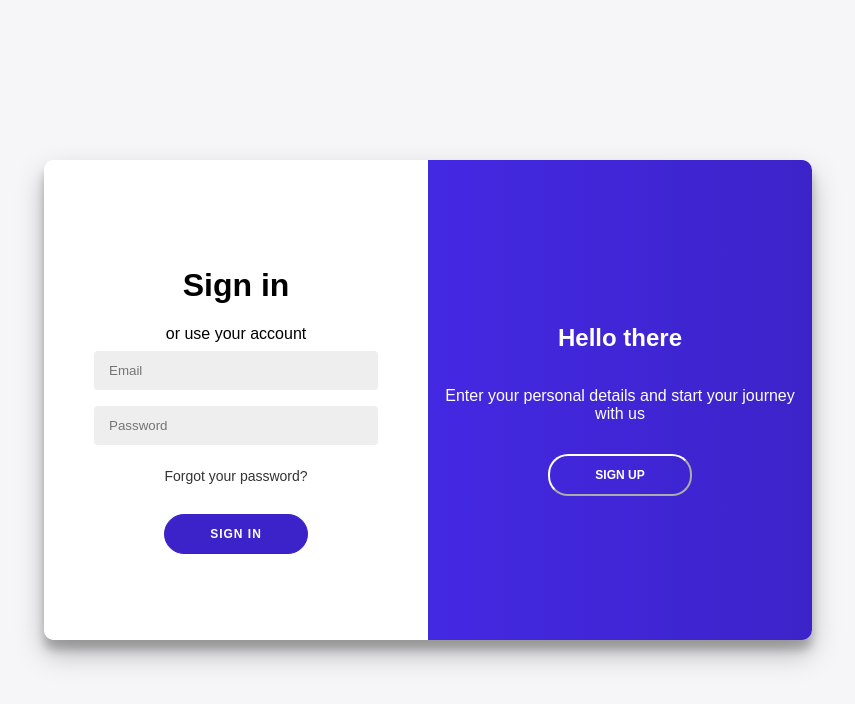
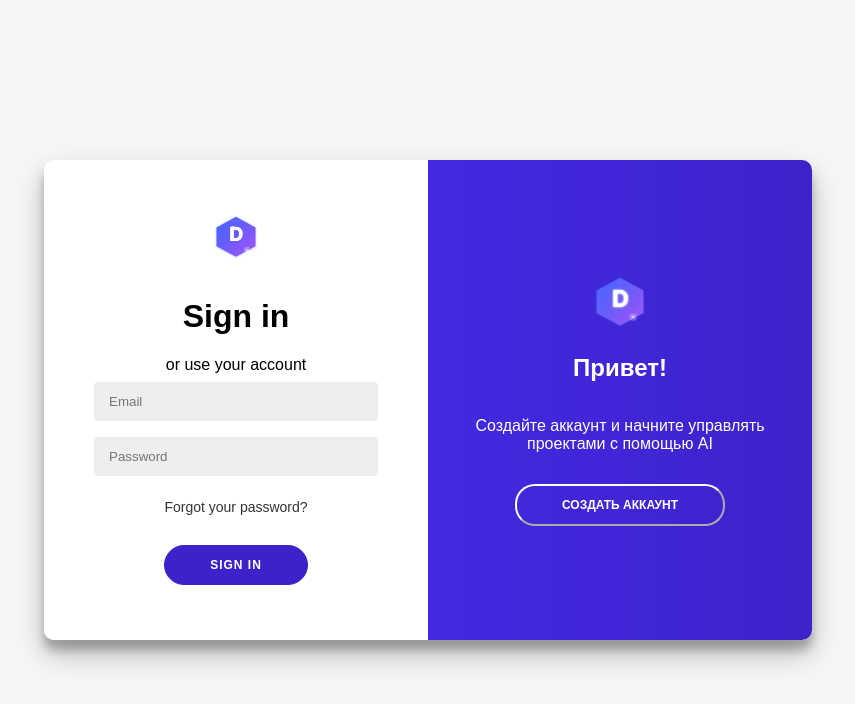
Before and after one commit to sdk038/boox-x, a React (Create React App) app in the folder frontend/: page / in a window 1280 px wide. Shown: the top 704 px of the page, without its empty margins (212-1067 px from the left). Built offline with nearby package versions, Linux system fonts and the light colour scheme; no server answers.

Commit message:
feat: create powerful Daler AI logo (SVG) with neural network design, add to login, sidebar, loading screen, update favicon and meta

```diff
--- a/frontend/src/App.js
+++ b/frontend/src/App.js
@@ -2,6 +2,7 @@ import React, { useEffect } from 'react';
 import { AuthProvider, useAuth } from './context/AuthContext';
 import { Login } from "./components/Login";
 import Dashboard from "./components/Dashboard";
+import Logo from "./components/Logo";
 import './App.css';
 
 
@@ -16,6 +17,7 @@ import './App.css';
 const LoadingScreen = () => (
     <div className="loading-screen">
         <div className="loading-spinner">
+            <Logo size={80} />
             <div className="spinner"></div>
             <p>Загрузка...</p>
         </div>
--- a/frontend/src/components/Login.jsx
+++ b/frontend/src/components/Login.jsx
@@ -1,5 +1,6 @@
 import React, { useState } from "react";
 import { useAuth } from '../context/AuthContext';
+import Logo from './Logo';
 import '../pages/Login.css';
 
 const LoginForm = ({ onSuccess }) => {
@@ -32,6 +33,9 @@ const LoginForm = ({ onSuccess }) => {
   return (
     <div className="form-container sign-in-container">
       <form onSubmit={handleSubmit}>
+        <div className="login-logo">
+          <Logo size={50} />
+        </div>
         <h1>Sign in</h1>
         <span>or use your account</span>
         {error && <div className="error-message">{error}</div>}
@@ -94,8 +98,10 @@ const RegisterForm = ({ onSuccess }) => {
   return (
     <div className="form-container sign-up-container">
       <form onSubmit={handleSubmit}>
+        <div className="login-logo">
+          <Logo size={50} />
+        </div>
         <h1>Create Account</h1>
-        <br/>
         <span>or use your email for registration</span>
         {error && <div className="error-message">{error}</div>}
         <input
@@ -142,17 +148,19 @@ export const Login = () => {
         <div className="overlay-container">
           <div className="overlay">
             <div className="overlay-panel overlay-left">
-              <h2>Welcome back</h2>
-              <p>To keep connected with us please login with your personal info</p>
+              <Logo size={60} />
+              <h2>С возвращением!</h2>
+              <p>Войдите в свой аккаунт, чтобы продолжить работу с проектами</p>
               <button className="ghost" onClick={() => setIsSignUp(false)}>
-                SIGN IN
+                ВОЙТИ
               </button>
             </div>
             <div className="overlay-panel overlay-right">
-              <h2>Hello there</h2>
-              <p>Enter your personal details and start your journey with us</p>
+              <Logo size={60} />
+              <h2>Привет!</h2>
+              <p>Создайте аккаунт и начните управлять проектами с помощью AI</p>
               <button className="ghost" onClick={() => setIsSignUp(true)}>
-                SIGN UP
+                СОЗДАТЬ АККАУНТ
               </button>
             </div>
           </div>
--- /dev/null
+++ b/frontend/src/components/Logo.jsx
@@ -0,0 +1,168 @@
+import React from 'react';
+
+const Logo = ({ size = 40, showText = false, textColor = '#ffffff', className = '' }) => {
+  return (
+    <div className={`daler-logo ${className}`} style={{ display: 'inline-flex', alignItems: 'center', gap: showText ? '10px' : '0' }}>
+      <svg
+        width={size}
+        height={size}
+        viewBox="0 0 512 512"
+        fill="none"
+        xmlns="http://www.w3.org/2000/svg"
+      >
+        <defs>
+          {/* Main gradient */}
+          <linearGradient id="logoGrad1" x1="0%" y1="0%" x2="100%" y2="100%">
+            <stop offset="0%" stopColor="#4066ff" />
+            <stop offset="50%" stopColor="#6d5bfa" />
+            <stop offset="100%" stopColor="#a855f7" />
+          </linearGradient>
+          {/* Inner glow gradient */}
+          <linearGradient id="logoGrad2" x1="0%" y1="0%" x2="100%" y2="100%">
+            <stop offset="0%" stopColor="#60a5fa" />
+            <stop offset="100%" stopColor="#c084fc" />
+          </linearGradient>
+          {/* Neural network glow */}
+          <linearGradient id="logoGrad3" x1="20%" y1="0%" x2="80%" y2="100%">
+            <stop offset="0%" stopColor="#38bdf8" />
+            <stop offset="100%" stopColor="#818cf8" />
+          </linearGradient>
+          {/* Shadow filter */}
+          <filter id="logoShadow" x="-20%" y="-20%" width="140%" height="140%">
+            <feDropShadow dx="0" dy="4" stdDeviation="12" floodColor="#4066ff" floodOpacity="0.4" />
+          </filter>
+          {/* Inner glow */}
+          <filter id="innerGlow">
+            <feGaussianBlur stdDeviation="8" result="blur" />
+            <feComposite in="SourceGraphic" in2="blur" operator="over" />
+          </filter>
+        </defs>
+
+        {/* Background hexagon shape */}
+        <path
+          d="M256 32L456 140V332L256 440L56 332V140L256 32Z"
+          fill="url(#logoGrad1)"
+          filter="url(#logoShadow)"
+          rx="20"
+        />
+
+        {/* Inner hexagon border */}
+        <path
+          d="M256 60L430 155V315L256 410L82 315V155L256 60Z"
+          fill="none"
+          stroke="rgba(255,255,255,0.15)"
+          strokeWidth="2"
+        />
+
+        {/* Neural network connections */}
+        <g opacity="0.3" stroke="url(#logoGrad3)" strokeWidth="1.5">
+          {/* Connection lines */}
+          <line x1="170" y1="180" x2="256" y2="140" />
+          <line x1="342" y1="180" x2="256" y2="140" />
+          <line x1="170" y1="180" x2="170" y2="290" />
+          <line x1="342" y1="180" x2="342" y2="290" />
+          <line x1="170" y1="290" x2="256" y2="340" />
+          <line x1="342" y1="290" x2="256" y2="340" />
+          <line x1="170" y1="180" x2="342" y2="290" />
+          <line x1="342" y1="180" x2="170" y2="290" />
+          <line x1="256" y1="140" x2="256" y2="340" />
+        </g>
+
+        {/* Neural network nodes */}
+        <g opacity="0.4">
+          <circle cx="256" cy="140" r="6" fill="#60a5fa" />
+          <circle cx="170" cy="180" r="5" fill="#818cf8" />
+          <circle cx="342" cy="180" r="5" fill="#818cf8" />
+          <circle cx="170" cy="290" r="5" fill="#818cf8" />
+          <circle cx="342" cy="290" r="5" fill="#818cf8" />
+          <circle cx="256" cy="340" r="6" fill="#60a5fa" />
+        </g>
+
+        {/* Central "D" letter - bold and modern */}
+        <g filter="url(#innerGlow)">
+          <text
+            x="256"
+            y="280"
+            textAnchor="middle"
+            fill="white"
+            fontFamily="'Inter', 'SF Pro Display', -apple-system, sans-serif"
+            fontWeight="800"
+            fontSize="200"
+            letterSpacing="-8"
+          >
+            D
+          </text>
+        </g>
+
+        {/* AI chip indicator - bottom right */}
+        <g transform="translate(340, 340)">
+          <rect x="0" y="0" width="56" height="56" rx="14" fill="rgba(255,255,255,0.2)" />
+          <rect x="4" y="4" width="48" height="48" rx="11" fill="rgba(255,255,255,0.1)" />
+          <text
+            x="28"
+            y="38"
+            textAnchor="middle"
+            fill="white"
+            fontFamily="'Inter', 'SF Pro Display', -apple-system, sans-serif"
+            fontWeight="700"
+            fontSize="24"
+          >
+            AI
+          </text>
+          {/* Chip pins */}
+          <rect x="-4" y="16" width="8" height="3" rx="1.5" fill="rgba(255,255,255,0.4)" />
+          <rect x="-4" y="28" width="8" height="3" rx="1.5" fill="rgba(255,255,255,0.4)" />
+          <rect x="-4" y="40" width="8" height="3" rx="1.5" fill="rgba(255,255,255,0.4)" />
+          <rect x="52" y="16" width="8" height="3" rx="1.5" fill="rgba(255,255,255,0.4)" />
+          <rect x="52" y="28" width="8" height="3" rx="1.5" fill="rgba(255,255,255,0.4)" />
+          <rect x="52" y="40" width="8" height="3" rx="1.5" fill="rgba(255,255,255,0.4)" />
+          <rect x="16" y="-4" width="3" height="8" rx="1.5" fill="rgba(255,255,255,0.4)" />
+          <rect x="28" y="-4" width="3" height="8" rx="1.5" fill="rgba(255,255,255,0.4)" />
+          <rect x="40" y="-4" width="3" height="8" rx="1.5" fill="rgba(255,255,255,0.4)" />
+          <rect x="16" y="52" width="3" height="8" rx="1.5" fill="rgba(255,255,255,0.4)" />
+          <rect x="28" y="52" width="3" height="8" rx="1.5" fill="rgba(255,255,255,0.4)" />
+          <rect x="40" y="52" width="3" height="8" rx="1.5" fill="rgba(255,255,255,0.4)" />
+        </g>
+
+        {/* Orbiting dots - pulsating effect */}
+        <circle cx="256" cy="72" r="4" fill="white" opacity="0.6">
+          <animate attributeName="opacity" values="0.6;1;0.6" dur="2s" repeatCount="indefinite" />
+        </circle>
+        <circle cx="420" cy="200" r="3" fill="#a855f7" opacity="0.5">
+          <animate attributeName="opacity" values="0.5;0.9;0.5" dur="2.5s" repeatCount="indefinite" />
+        </circle>
+        <circle cx="92" cy="200" r="3" fill="#60a5fa" opacity="0.5">
+          <animate attributeName="opacity" values="0.5;0.9;0.5" dur="3s" repeatCount="indefinite" />
+        </circle>
+      </svg>
+
+      {showText && (
+        <div style={{ display: 'flex', flexDirection: 'column', lineHeight: 1.1 }}>
+          <span style={{
+            fontSize: size * 0.55,
+            fontWeight: 800,
+            color: textColor,
+            fontFamily: "'Inter', 'SF Pro Display', -apple-system, sans-serif",
+            letterSpacing: '-0.02em'
+          }}>
+            Daler
+          </span>
+          <span style={{
+            fontSize: size * 0.3,
+            fontWeight: 600,
+            background: 'linear-gradient(90deg, #60a5fa, #a855f7)',
+            WebkitBackgroundClip: 'text',
+            WebkitTextFillColor: 'transparent',
+            fontFamily: "'Inter', 'SF Pro Display', -apple-system, sans-serif",
+            letterSpacing: '0.15em',
+            textTransform: 'uppercase'
+          }}>
+            AI Platform
+          </span>
+        </div>
+      )}
+    </div>
+  );
+};
+
+export default Logo;
--- a/frontend/src/components/Sidebar.jsx
+++ b/frontend/src/components/Sidebar.jsx
@@ -1,6 +1,7 @@
 import React, { useState } from 'react';
 import { HomeAlt1, Dashboard, Gear, Folder, SignOut, Pin } from 'akar-icons';
 import { useAuth } from '../context/AuthContext';
+import Logo from './Logo';
 import '../pages/Sidebar.css';
 
 const Sidebar = ({ activeTab, setActiveTab, onExpandChange, isPinned, onPinToggle }) => {
@@ -88,7 +89,10 @@ const Sidebar = ({ activeTab, setActiveTab, onExpandChange, isPinned, onPinToggl
         <div className="right">
           <div className="right-header">
             <div className="header-text">
-              <h1>Daler AI</h1>
+              <div className="sidebar-brand">
+                <Logo size={32} />
+                <h1>Daler AI</h1>
+              </div>
               <p className="user-name">Привет, {user?.name}!</p>
             </div>
             <button
--- a/frontend/src/pages/Login.css
+++ b/frontend/src/pages/Login.css
@@ -408,3 +408,16 @@ body.dark-theme .error-message {
         padding: 30px 20px;
     }
 }
+
+/* Login Logo */
+.login-logo {
+    margin-bottom: 12px;
+    display: flex;
+    justify-content: center;
+    animation: logoFloat 3s ease-in-out infinite;
+}
+
+@keyframes logoFloat {
+    0%, 100% { transform: translateY(0); }
+    50% { transform: translateY(-5px); }
+}
--- a/frontend/src/pages/Sidebar.css
+++ b/frontend/src/pages/Sidebar.css
@@ -115,6 +115,12 @@
 .header-text {
   flex: 1;
   padding-left: 42px;
+}
+
+.sidebar-brand {
+  display: flex;
+  align-items: center;
+  gap: 8px;
 }
 
 .right h1 {
```
Also changed, not shown: frontend/public/index.html (+8 -30 lines), frontend/src/App.css (+16 -2 lines), frontend/public/logo.svg (added), frontend/public/manifest.json.
